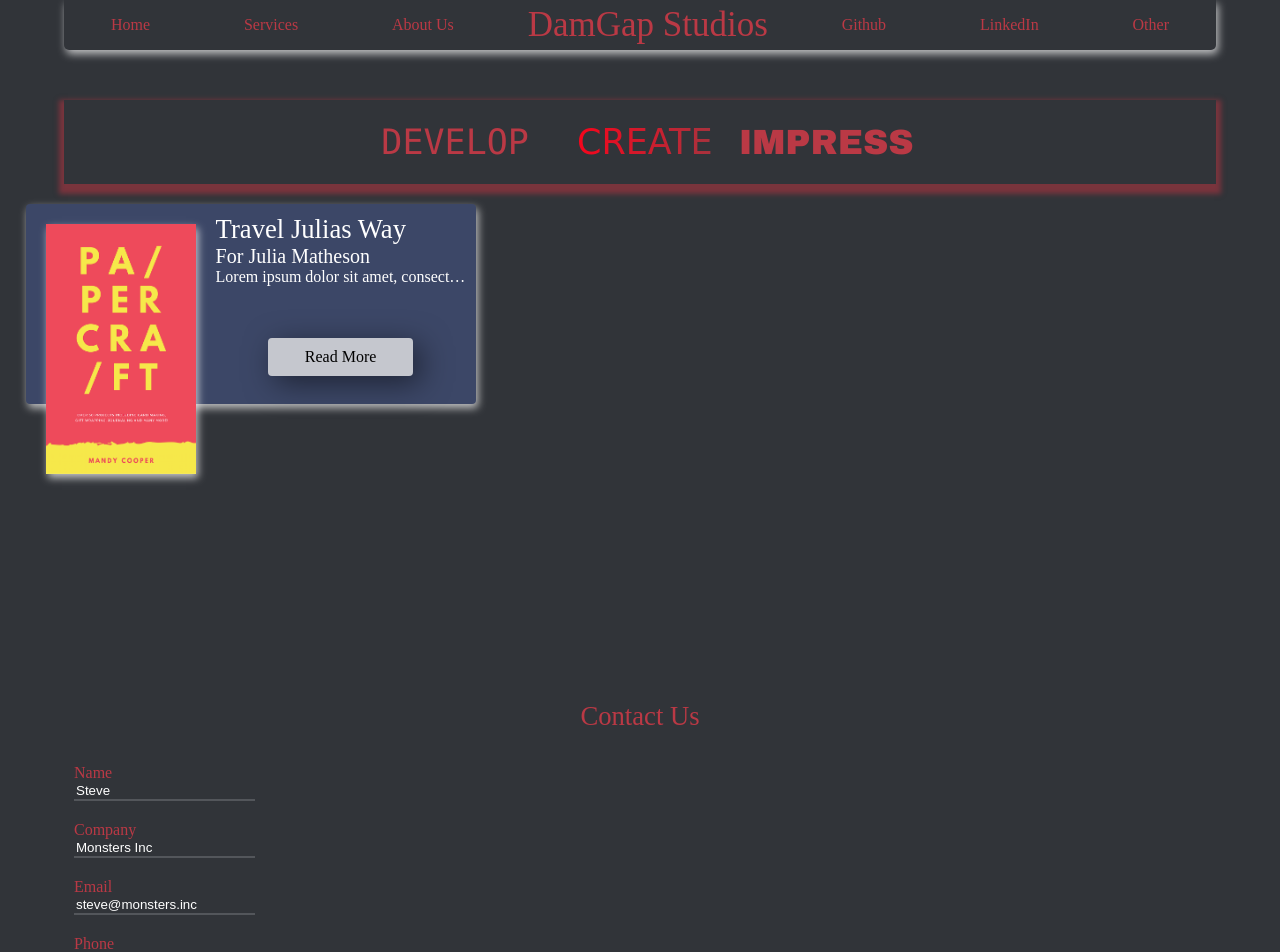
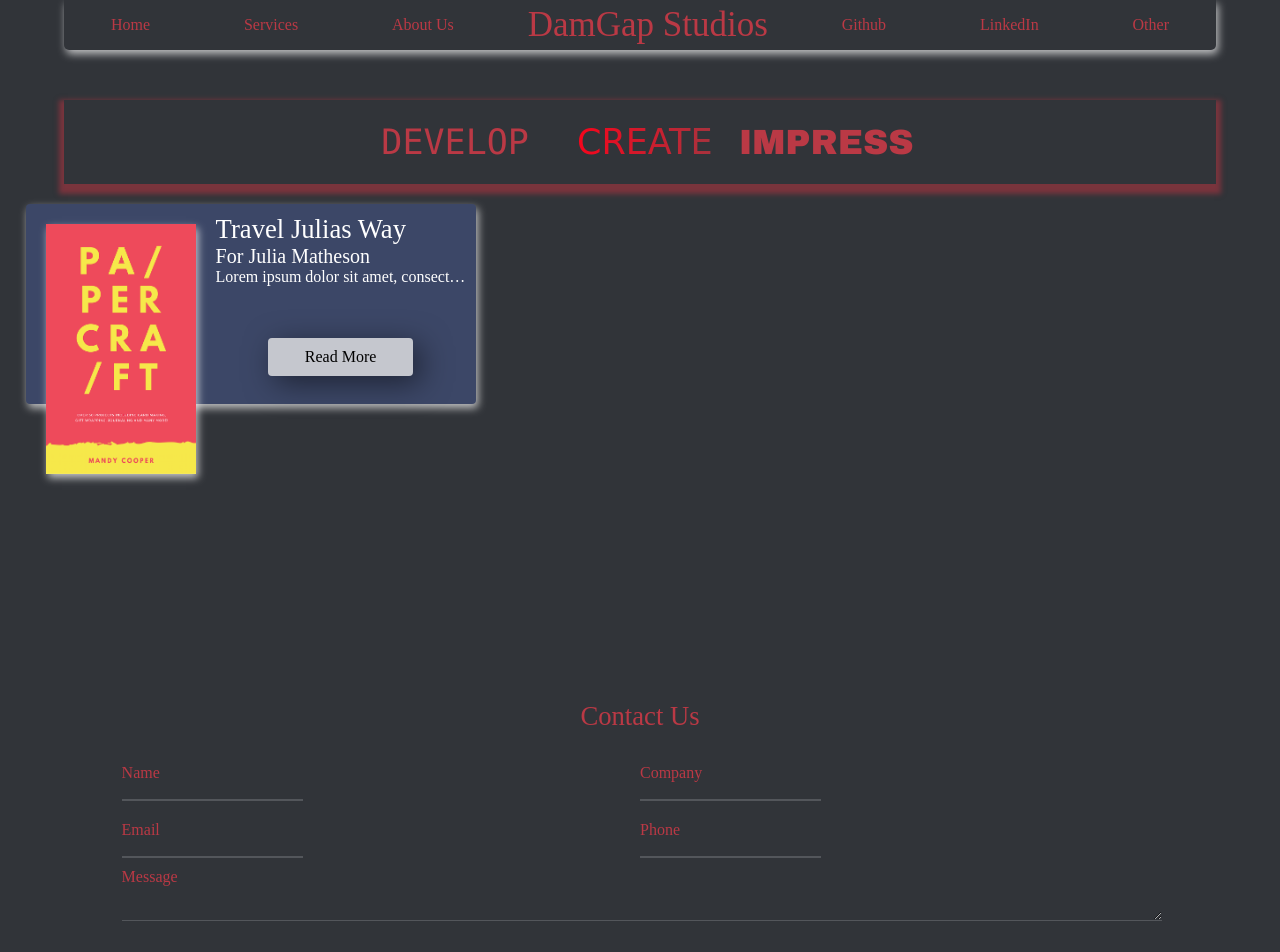
Before and after one commit to DamGapStudios/DamGap, a Vue app: page / in a window 1280 px wide. Shown: the top 952 px of the page. Built offline with nearby package versions, Linux system fonts and the light colour scheme.

Commit message:
Working on contact info

```diff
--- a/src/components/Contact.vue
+++ b/src/components/Contact.vue
@@ -1,7 +1,8 @@
 <template>
-  <div class="darkMode grid">
+  <div class="darkMode">
     <div class="center" style="font-size: 20pt">Contact Us</div>
 
+    <div class="grid">
       <div class="inputData">
         <label for="name">Name</label>
         <input class="contact" v-model="name" id="name">
@@ -18,9 +19,10 @@
         <label for="phone">Phone</label>
         <input class="contact" v-model="phone" type="tel" id="phone">
       </div>
-    <div class="inputData">
+      <div class="inputData-wide">
         <label for="message">Message</label>
         <textarea class="contact" style="width: 100%" v-model="message" id="message"></textarea>
+      </div>
     </div>
 
 
@@ -34,11 +36,11 @@
     data() {
       return {
         title: 'Contact',
-        name: 'Steve',
-        company: 'Monsters Inc',
-        email: 'steve@monsters.inc',
-        phone: '18003664222',
-        message: 'Some Message Goes Here',
+        name: '',
+        company: '',
+        email: '',
+        phone: '',
+        message: '',
       };
     },
 
@@ -48,7 +50,22 @@
 <style scoped>
 
   .darkMode{
+  }
 
+  .grid{
+    display: flex;
+    flex-flow: row wrap;
+    margin: 0 5%;
+    justify-content: center;
+  }
+
+  .inputData {
+    flex: auto;
+    width: 49%;
+    padding: 10px 0;
+  }
+  .inputData-wide {
+    flex: auto;
   }
 
   input.contact {
@@ -77,10 +94,6 @@
     outline: none;
   }
 
-  .inputData {
-    padding: 10px;
-  }
-
   label {display:block;}
   textarea { display:block;}
   input { display:block;}
```
Lines whose indentation alone changed are shown as unchanged.
